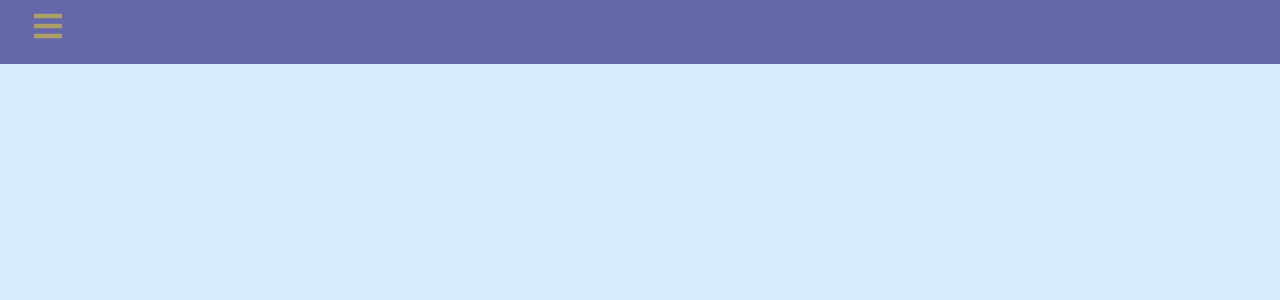
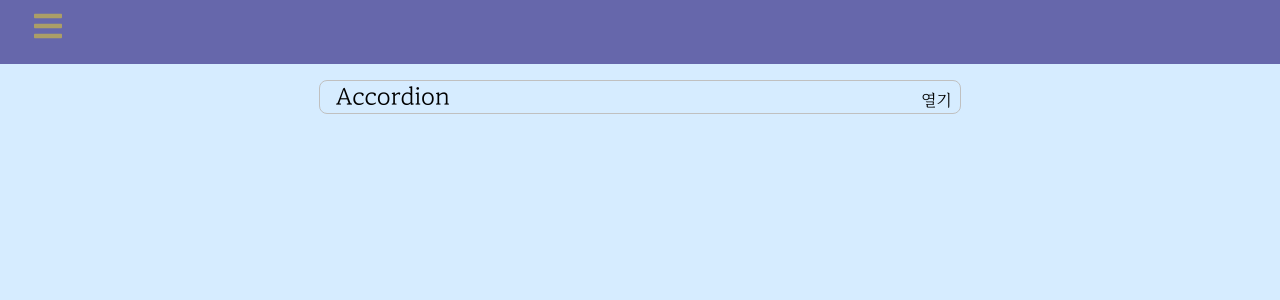
Before and after one commit to dannyp0930/styeld-component, a React (Create React App) app: page /accordion in a window 1280 px wide. Before the commit this address had no page. Shown: the top 300 px of the page. Built offline with nearby package versions, Linux system fonts and the light colour scheme; a web font is replaced by a local one.

Commit message:
FEAT: Accordion

```diff
--- a/src/app/App.tsx
+++ b/src/app/App.tsx
@@ -5,6 +5,7 @@ import { Navbar } from '../common/Navbar';
 import { Buttons } from '../components/Buttons/Buttons';
 import { Inputs } from '../components/Inputs/Inputs';
 import { Grid } from '../components/Grid/Grid';
+import { Accordion } from '../components/Accordion/Accordion';
 
 export default function App() {
 
@@ -16,6 +17,7 @@ export default function App() {
         <Route path='buttons' element={<Buttons/>}></Route>
         <Route path='inputs' element={<Inputs/>}></Route>
         <Route path='grid' element={<Grid/>}></Route>
+        <Route path='accordion' element={<Accordion/>}></Route>
       </Routes>
     </div>
   );
--- a/src/common/Navbar.tsx
+++ b/src/common/Navbar.tsx
@@ -35,6 +35,7 @@ export function Navbar() {
           <NavItem><StyledNavLink to="buttons">Buttons</StyledNavLink></NavItem>
           <NavItem><StyledNavLink to="inputs">Inputs</StyledNavLink></NavItem>
           <NavItem><StyledNavLink to="grid">Grid</StyledNavLink></NavItem>
+          <NavItem><StyledNavLink to="accordion">Accordion</StyledNavLink></NavItem>
         </NavItems>
       </Nav>}
     </div>
--- /dev/null
+++ b/src/components/Accordion/Accordion.tsx
@@ -0,0 +1,49 @@
+import React from 'react'
+import { Button, Container, Contents, ContentsWrapper, Header } from './Styles'
+
+const contents = (
+  <p>
+    Lorem, ipsum dolor sit amet consectetur adipisicing elit. Placeat tenetur
+    reiciendis excepturi deserunt dolores, at quae? Odit veniam libero, incidunt
+    in illo eius praesentium quia rerum eaque illum perspiciatis sint.
+  </p>
+);
+
+export function Accordion() {
+  const parentRef = React.useRef<HTMLDivElement>(null);
+  const childRef = React.useRef<HTMLDivElement>(null);
+  const [isClolapse, setIsCollapse] = React.useState(false);
+
+  const handleButtonClick = React.useCallback(
+    event => {
+      event.stopPropagation();
+      if (parentRef.current === null || childRef.current === null) {
+        return;
+      }
+      if (parentRef.current.clientHeight > 0) {
+        parentRef.current.style.height = "0";
+        parentRef.current.style.background = "#D6ECFF";
+      } else {
+        parentRef.current.style.height = `${childRef.current.clientHeight}px`;
+        parentRef.current.style.background = "lightgray";
+      }
+      setIsCollapse(!isClolapse);
+    },
+    [isClolapse]
+  );
+
+  const parentRefHeight = parentRef.current?.style.height ?? "0px";
+  const buttonText = parentRefHeight === "0px" ? "열기" : "닫기";
+
+  return (
+    <Container>
+      <Header onClick={handleButtonClick}>
+        Accordion
+        <Button>{buttonText}</Button>
+      </Header>
+      <ContentsWrapper ref={parentRef}>
+        <Contents ref={childRef}>{contents}</Contents>
+      </ContentsWrapper>
+    </Container>
+  )
+}
--- /dev/null
+++ b/src/components/Accordion/Styles.tsx
@@ -0,0 +1,41 @@
+import styled from "styled-components";
+
+export const Container = styled.div`
+  margin: 1rem auto;
+  display: flex;
+  position: relative;
+  flex-direction: column;
+  justify-content: center;
+  width: 50%;
+  border-radius: 0.5rem;
+  border: 1px solid silver;
+`;
+
+export const Header = styled.div`
+  diplay: flex;
+  text-align: start;
+  align-items: center;
+  cursor: pointer;
+  height: 2rem;
+  margin: 0 2rem 0 1rem;
+  font-size: 1.5rem;
+`;
+
+export const Button = styled.div`
+  top: 0.5rem;
+  right: 0.5rem;
+  font-size: 1rem;
+  position: absolute;
+`;
+
+export const ContentsWrapper = styled.div`
+  height: 0;
+  width: 100$;
+  padding: 0 0.5rem;
+  overflow: hidden;
+  transition: height 0.35s ease, background 0.35s ease;
+`;
+
+export const Contents = styled.div`
+  padding: 0.1rem;
+`;
--- a/src/components/Grid/Grid.tsx
+++ b/src/components/Grid/Grid.tsx
@@ -1,5 +1,5 @@
 import React from 'react'
-import { Container, Item } from './Styels'
+import { Container, Item } from './Styles'
 
 export function Grid() {
   return (
```
Also changed, not shown: src/components/Grid/Styles.tsx (renamed from src/components/Grid/Styels.tsx).
